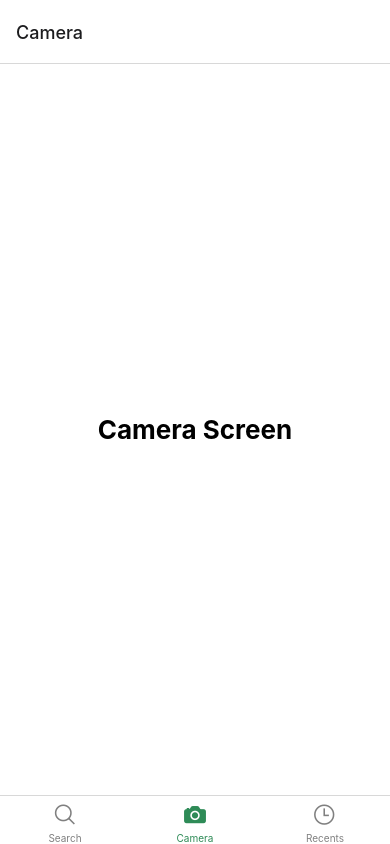
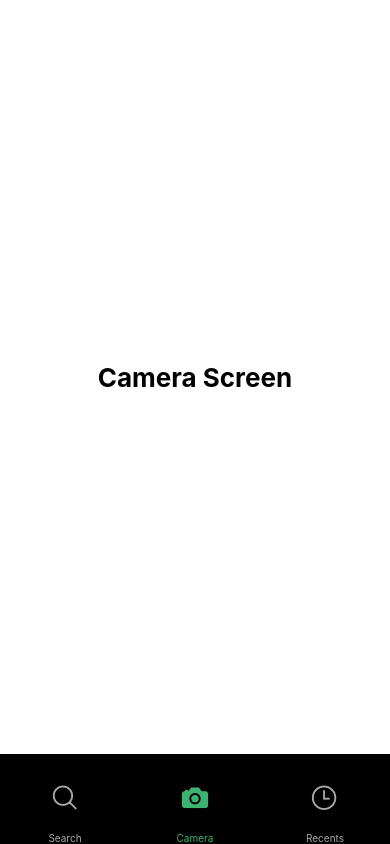
Before and after one commit to HangYeung1/smartsee, a React Native app in the folder app/: screen / in a window 390 px wide. Built offline with nearby package versions, Linux system fonts and the light colour scheme.

Commit message:
Update navigation bar

```diff
--- a/app/navigation/MainContainer.js
+++ b/app/navigation/MainContainer.js
@@ -1,50 +1,63 @@
-import { NavigationContainer } from '@react-navigation/native';
-import { createBottomTabNavigator } from '@react-navigation/bottom-tabs';
-import Ionicons from 'react-native-vector-icons/Ionicons';
+import * as React from "react";
+import { NavigationContainer } from "@react-navigation/native";
+import { createBottomTabNavigator } from "@react-navigation/bottom-tabs";
+import { createNativeStackNavigator } from "@react-navigation/native-stack";
+import Ionicons from "react-native-vector-icons/Ionicons";
 
 // Screens
-import CameraScreen from './screens/CameraScreen';
-import SearchScreen from './screens/SearchScreen';
-import RecentsScreen from './screens/RecentsScreen';
+import CameraScreen from "./screens/CameraScreen";
+import SearchScreen from "./screens/SearchScreen";
+import RecentsScreen from "./screens/RecentsScreen";
 
 // Screen names
-const cameraName = 'Camera';
-const searchName = 'Search';
-const recentsName = 'Recents';
+const cameraName = "Camera";
+const searchName = "Search";
+const recentsName = "Recents";
 
 const Tab = createBottomTabNavigator();
 
-
-export default function MainContainer(){
-    return(
+export default function MainContainer() {
+  return (
     <NavigationContainer>
       <Tab.Navigator
         initialRouteName={cameraName}
-            screenOptions={({route}) => ({
-                tabBarIcon: ({focused, color, size}) => {
+        screenOptions={
+          // Tab bar styling
+          ({ route }) => ({
+            tabBarIcon: ({ focused, color, size }) => {
               let iconName;
               let routeName = route.name;
 
-                    if(routeName === cameraName) {
-                        iconName = focused ? 'camera' : 'camera-outline'
+              if (routeName === cameraName) {
+                iconName = focused ? "camera" : "camera-outline";
+              } else if (routeName === searchName) {
+                iconName = focused ? "search" : "search-outline";
+              } else if (routeName === recentsName) {
+                iconName = focused ? "time" : "time-outline";
               }
-                    else if(routeName === searchName) {
-                        iconName = focused ? 'search' : 'search-outline'
+              return <Ionicons name={iconName} size={size + 5} color={color} />;
+            },
+            tabBarActiveTintColor: "mediumseagreen",
+            tabBarInactiveTintColor: "darkgrey",
+            tabBarStyle: {
+              height: 90,
+              backgroundColor: "black",
+              borderTopWidth: 0,
+            },
+            tabBarLabelStyle: {
+              fontSize: 10,
+              marginTop: -10,
+            },
+
+            // Hide the header
+            headerShown: false,
+          })
         }
-                    else if(routeName === recentsName) {
-                        iconName = focused ? 'time' : 'time-outline'
-                    }
-                    return <Ionicons name={iconName} size={size} color={color} />
-                },
-                tabBarActiveTintColor: 'seagreen',
-                tabBarInactiveTintColor: 'grey',
-            })}>
-
+      >
         <Tab.Screen name={searchName} component={SearchScreen} />
         <Tab.Screen name={cameraName} component={CameraScreen} />
         <Tab.Screen name={recentsName} component={RecentsScreen} />
-
       </Tab.Navigator>
     </NavigationContainer>
-    )
+  );
 }
```
Lines whose indentation alone changed are shown as unchanged.
